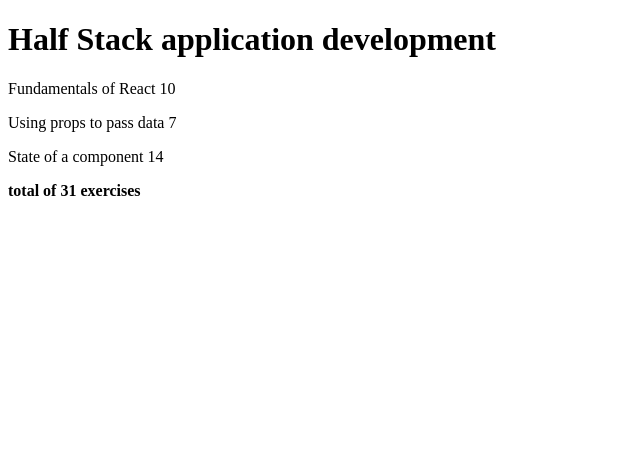
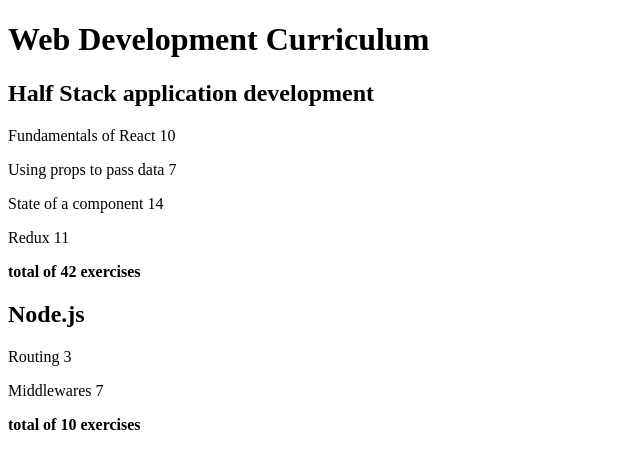
Before and after one commit to kvn7io/fullstackopen-exercises, a React (Create React App) app in the folder part1/: page / in a window 1280 px wide. Shown: the top 468 px of the page, without its empty margins (0-640 px from the left). Built offline with nearby package versions, Linux system fonts and the light colour scheme.

Commit message:
exercises 2.3 and 2.4 completed

```diff
--- a/part1/src/App.js
+++ b/part1/src/App.js
@@ -1,7 +1,7 @@
 import React from 'react'
 
 const Header = ({text}) => {
-  return <h1>{text}</h1>
+  return <h2>{text}</h2>
 }
 
 const Part = ({part}) => {
@@ -33,9 +33,13 @@
 }
 
 const App = () => {
-  const course = {
+
+  const curriculum = "Web Development Curriculum"
+
+  const courses = [
+    {
+      name: 'Half Stack application development',
       id: 1,
-    name: 'Half Stack application development',
       parts: [
         {
           name: 'Fundamentals of React',
@@ -51,11 +55,38 @@
           name: 'State of a component',
           exercises: 14,
           id: 3
+        },
+        {
+          name: 'Redux',
+          exercises: 11,
+          id: 4
+        }
+      ]
+    },
+    {
+      name: 'Node.js',
+      id: 2,
+      parts: [
+        {
+          name: 'Routing',
+          exercises: 3,
+          id: 1
+        },
+        {
+          name: 'Middlewares',
+          exercises: 7,
+          id: 2
         }
       ]
     }
+  ]
 
-  return <Course course={course} />
+  return(
+    <div>
+      <h1>{curriculum}</h1>
+      {courses.map(course => <Course key={course.id} course={course} />)}
+    </div>
+  )
 }
 
 export default App
```
Lines whose indentation alone changed are shown as unchanged.
